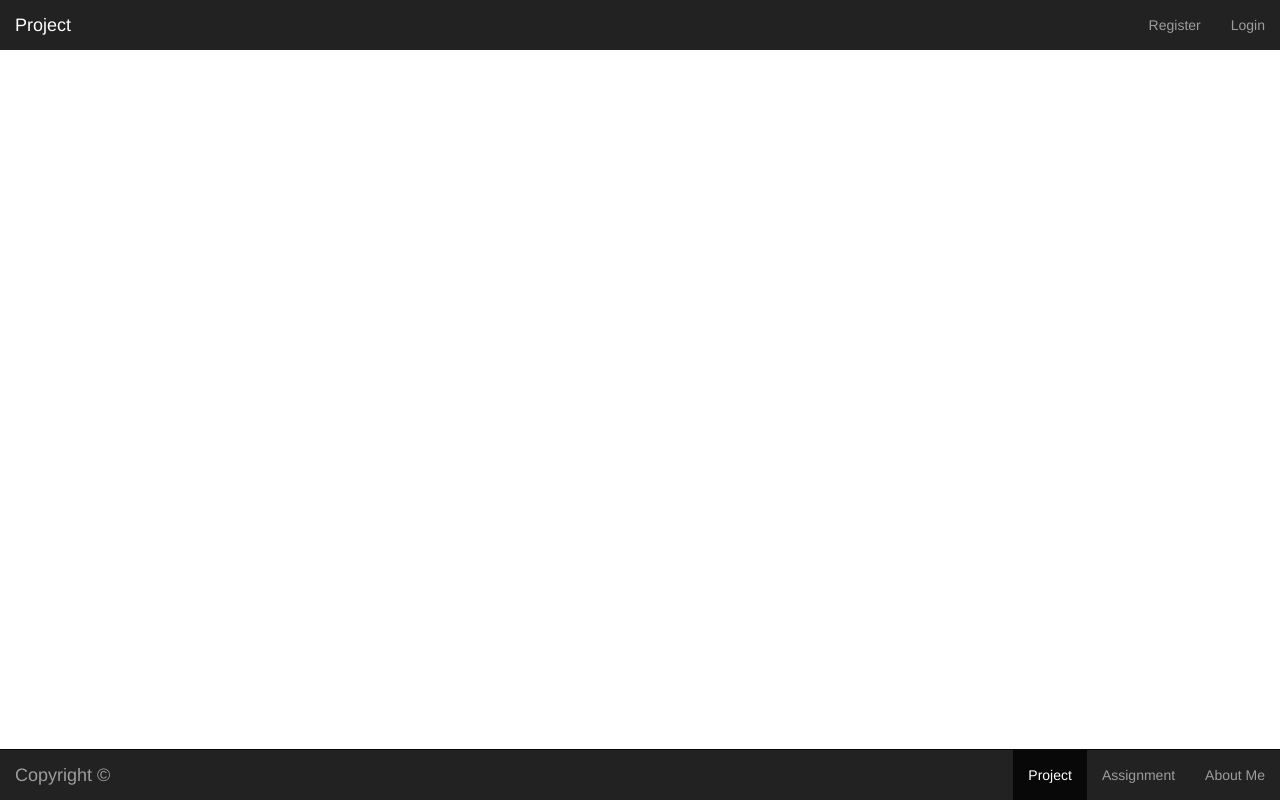
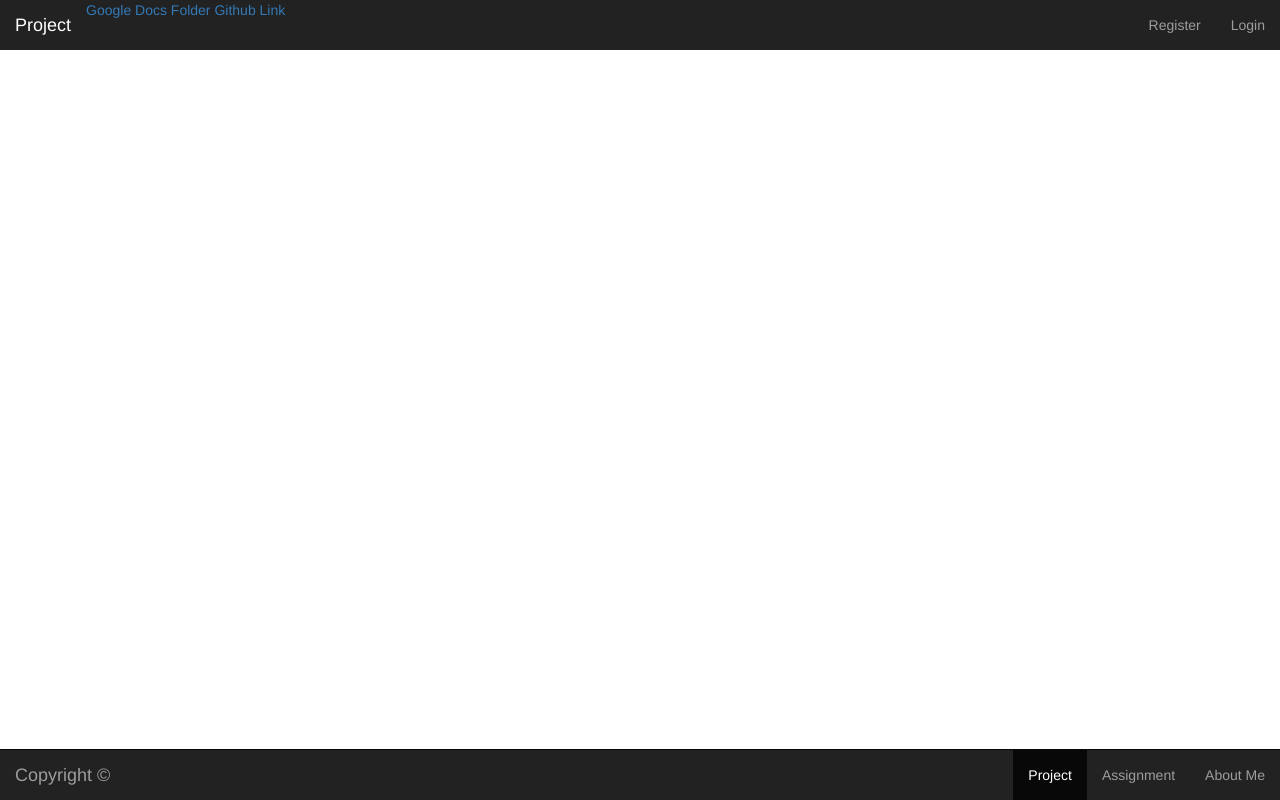
Before and after one commit to kadamakash/WebDev, a website: page public/project/index.html in a window 1280 px wide. Drawn offline with nearby package versions, Linux system fonts and the light colour scheme.

Commit message:
assignment2

```diff
--- a/public/project/index.html
+++ b/public/project/index.html
@@ -35,6 +35,8 @@
                 <span class="icon-bar"></span>
             </button>
             <a class="navbar-brand" href="#">Project</a>
+            <a href="https://drive.google.com/open?id=0B16sDIB31K7SaVk2MC1FV1EyaDg">Google Docs Folder</a>
+            <a href="https://github.com/kadamakash/WebDev">Github Link</a>
         </div>
         <div id="navbar" class="navbar-collapse collapse">
             <ul class="nav navbar-nav navbar-right">
```
